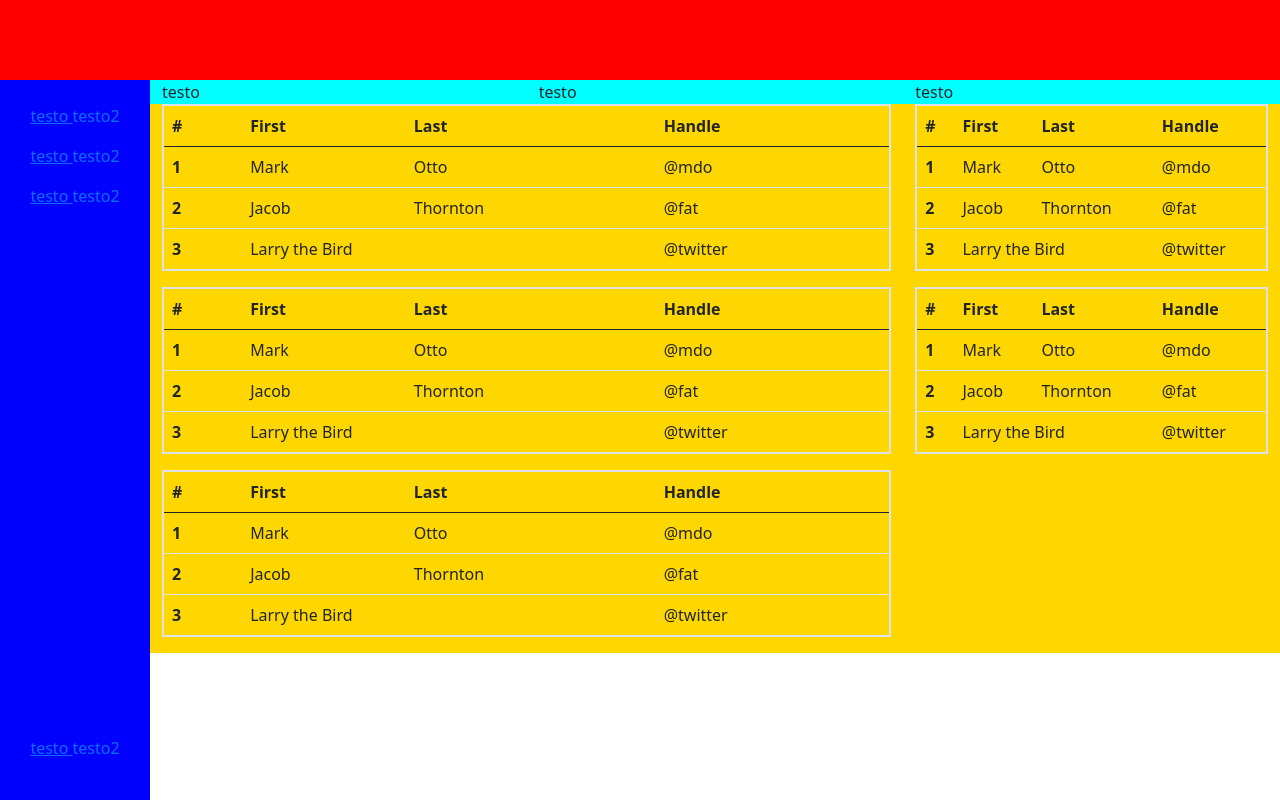
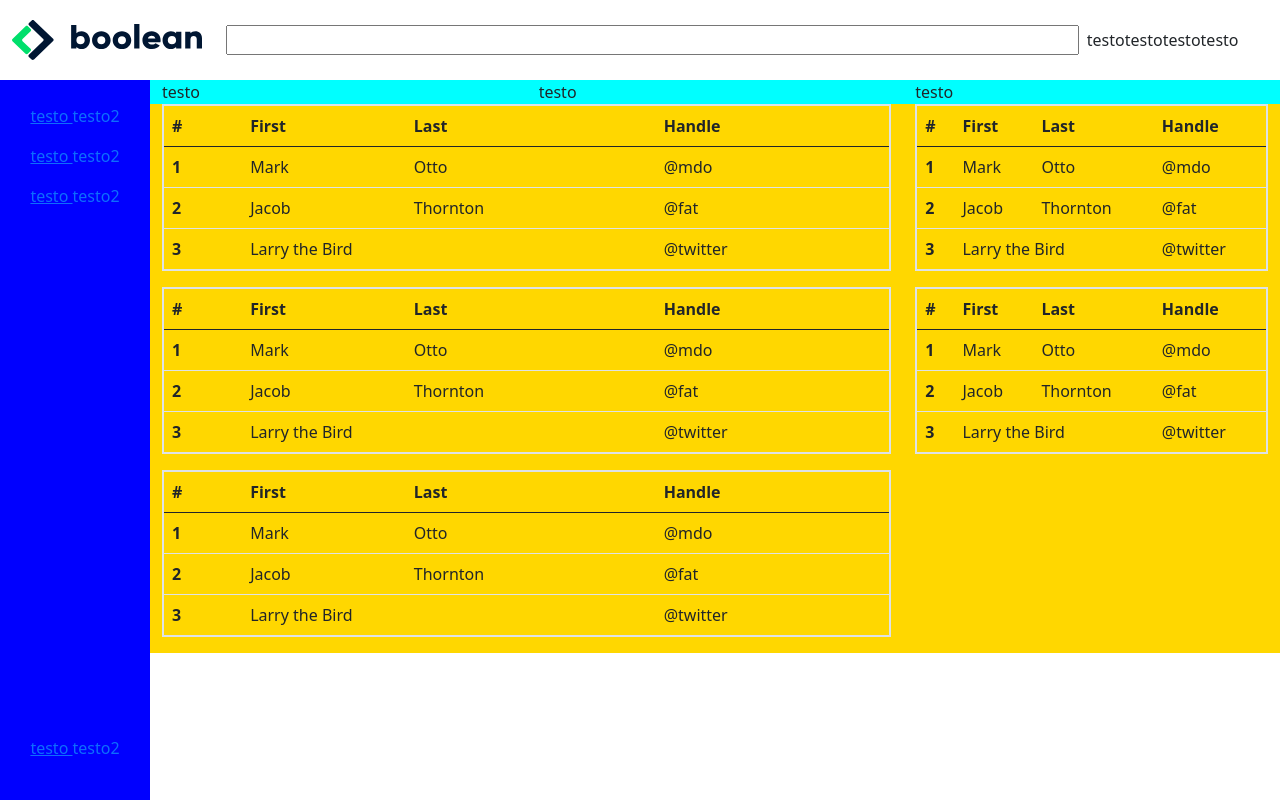
Before and after one commit to AlessandroCarrozza/html-css-bootstrap-dashboard, a plain HTML site: page index.html in a window 1280 px wide. Drawn offline with nearby package versions, Linux system fonts and the light colour scheme.

Commit message:
Layout responsive con bootstrap

```diff
--- a/css/style.css
+++ b/css/style.css
@@ -17,7 +17,6 @@ li{
 /* inizio macroaree */
 header{
     height: 80px;
-    /* debug */ background-color: red;
 }
 
 main{
@@ -45,12 +44,26 @@ main{
 }
 /* fine macroaree */
 
+
 table{
    /* debug */ border: 2px solid black;
 }
 
+.ms_logo-mobile{
+    height: 60px;
+}
 
+.ms_logo-normal{
+    height: 40px;
+}
 
+.ms_navbar{
+    width: 85%;
+}
+
+.ms_list-icons{
+    width: 15%;
+}
 
 
 
@@ -62,10 +75,13 @@ table{
 
 
 @media screen and (min-width: 768px) {
-    /* .ms_nav-bar{
-        min-width: 80%;
+    .ms_navbar{
+        width: 90%;
     }
-    */
+
+    .ms_list-icons{
+        width: 10%;
+    }
 }
 
 
@@ -77,4 +93,33 @@ table{
     .ms_content{
         width: calc(100% - 150px);
     }
+
+    .ms_navbar{
+        width: 75%;
+    }
+
+    .ms_list-icons{
+        width: 25%;
+    }
+
 }
+
+@media screen and (min-width: 1200px) {
+    .ms_navbar{
+        width: 80%;
+    }
+
+    .ms_list-icons{
+        width: 20%;
+    }
+}
+
+@media screen and (min-width: 1600px) {
+    .ms_navbar{
+        width: 85%;
+    }
+
+    .ms_list-icons{
+        width: 15%;
+    }
+}
--- a/index.html
+++ b/index.html
@@ -15,6 +15,22 @@
     <header class="container-fluid">
         <nav class="h-100 d-flex justify-content-between">
 
+            <a href="#" class="d-flex align-items-center">
+                <img src="img/mobile-logo.png" alt="Logo" class="ms_logo-mobile d-lg-none">
+                <img src="img/logo.svg" alt="Logo grande" class="ms_logo-normal d-none d-lg-block">
+            </a>
+
+            <div class="d-flex align-items-center w-100 justify-content-between">
+                <div class="ms_navbar">
+                    <input type="text" class="mx-4 w-100">
+                </div>
+                <ul class="ms_list-icons d-flex m-0">
+                    <li>testo</li>
+                    <li class="d-none d-lg-inline-block">testo</li>
+                    <li class="d-none d-lg-inline-block">testo</li>
+                    <li class="d-none d-lg-inline-block">testo</li>
+                </ul>
+            </div>
         </nav>
     </header>
 
```
